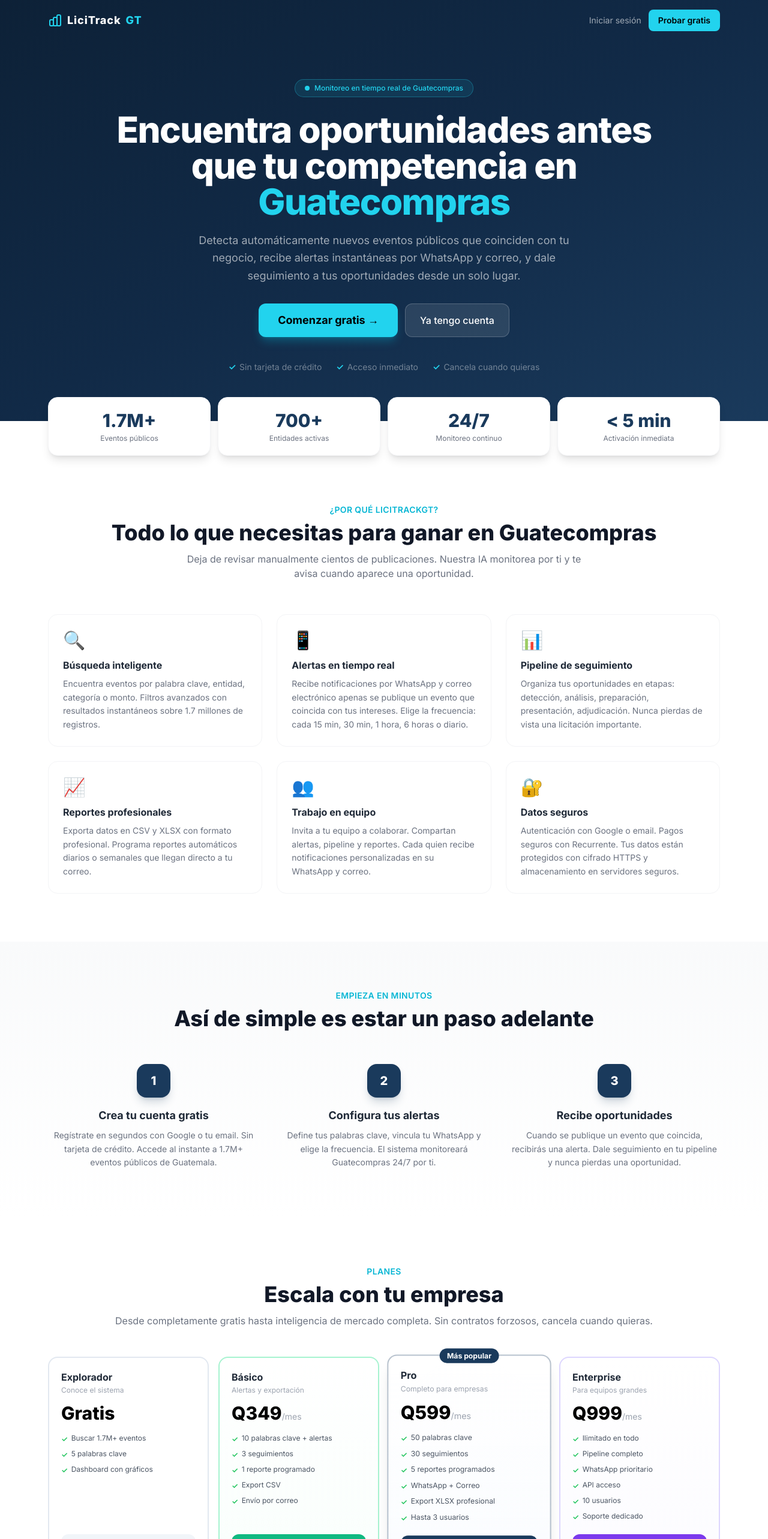
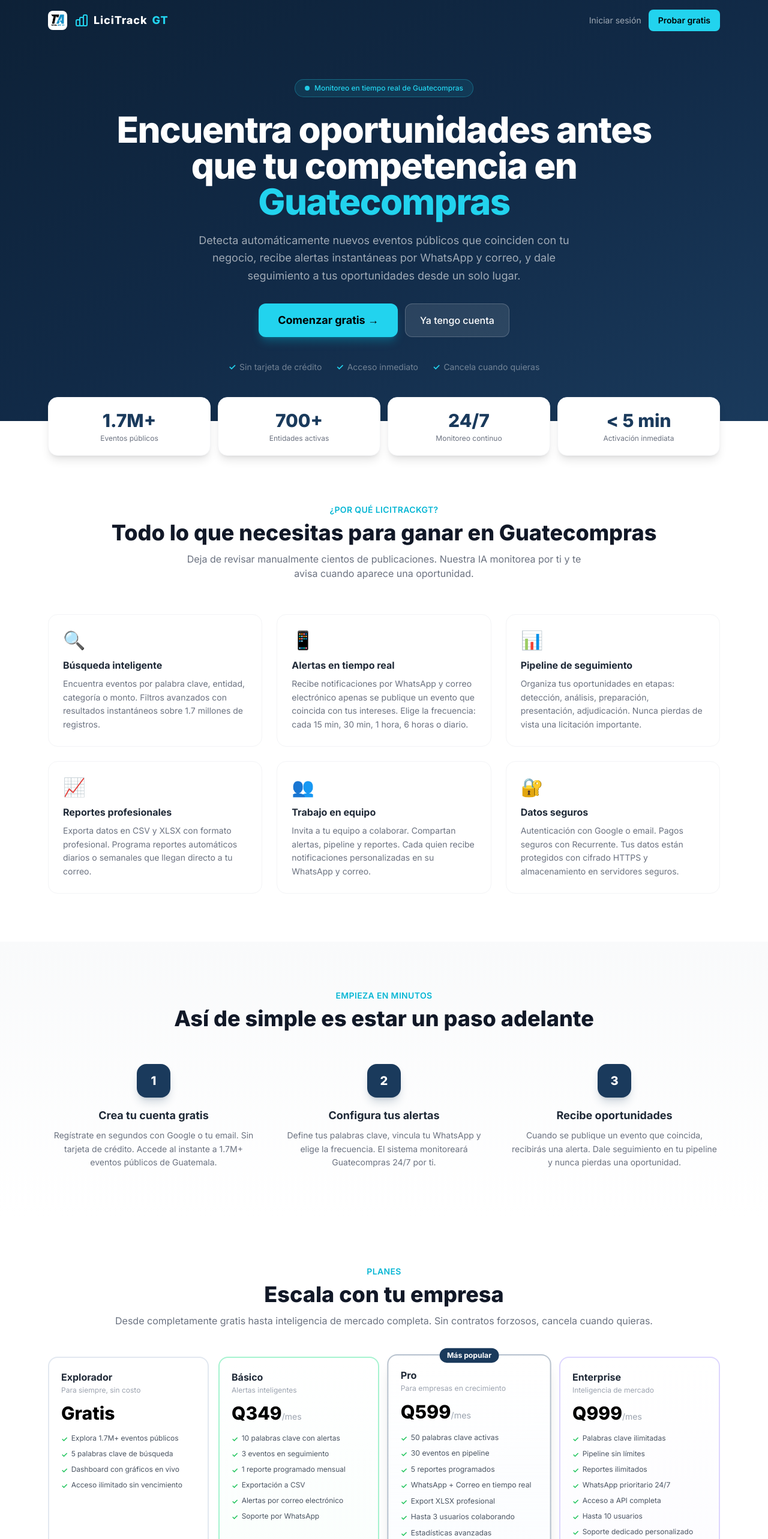
Before and after one commit to TotalAppGT/licitrackgt, a React (Vite) app in the folder frontend/: page / in a window 1280 px wide. Shown: the top 2566 px of the page at 60% size. Built offline with nearby package versions, Linux system fonts and the light colour scheme.

Commit message:
feat: logo TotalAppGT, soporte 58303182, planes wow, gratis para siempre

```diff
--- a/frontend/src/pages/Login.tsx
+++ b/frontend/src/pages/Login.tsx
@@ -30,7 +30,7 @@
 
 8. CONTACTO
 Email: soporte@totalappgt.online
-WhatsApp: +502 5830 9505`
+WhatsApp: +502 5830 3182`
 
 const PRIVACIDAD = `POLÍTICA DE PRIVACIDAD
 LiciTrackGT — TotalAppGT
@@ -55,7 +55,7 @@
 
 7. CONTACTO
 Email: soporte@totalappgt.online
-WhatsApp: +502 5830 9505`
+WhatsApp: +502 5830 3182`
 
 export default function Login() {
   const { login } = useAuth()
@@ -121,10 +121,10 @@
   }
 
   const planes = [
-    { name: 'Explorador', precio: 'Gratis', color: 'slate', desc: 'Conoce el sistema', features: ['Buscar 1.7M+ eventos', '5 palabras clave', 'Dashboard con gráficos'], cta: 'Comenzar gratis' },
-    { name: 'Básico', precio: 'Q349', color: 'emerald', desc: 'Alertas y exportación', features: ['10 palabras clave + alertas', '3 seguimientos', '1 reporte programado', 'Export CSV', 'Envío por correo'], cta: 'Elegir Básico' },
-    { name: 'Pro', precio: 'Q599', color: 'navy', desc: 'Completo para empresas', popular: true, features: ['50 palabras clave', '30 seguimientos', '5 reportes programados', 'WhatsApp + Correo', 'Export XLSX profesional', 'Hasta 3 usuarios'], cta: 'Elegir Pro' },
-    { name: 'Enterprise', precio: 'Q999', color: 'violet', desc: 'Para equipos grandes', features: ['Ilimitado en todo', 'Pipeline completo', 'WhatsApp prioritario', 'API acceso', '10 usuarios', 'Soporte dedicado'], cta: 'Elegir Enterprise' },
+    { name: 'Explorador', precio: 'Gratis', color: 'slate', desc: 'Para siempre, sin costo', features: ['Explora 1.7M+ eventos públicos', '5 palabras clave de búsqueda', 'Dashboard con gráficos en vivo', 'Acceso ilimitado sin vencimiento'], cta: 'Comenzar gratis' },
+    { name: 'Básico', precio: 'Q349', color: 'emerald', desc: 'Alertas inteligentes', features: ['10 palabras clave con alertas', '3 eventos en seguimiento', '1 reporte programado mensual', 'Exportación a CSV', 'Alertas por correo electrónico', 'Soporte por WhatsApp'], cta: 'Elegir Básico' },
+    { name: 'Pro', precio: 'Q599', color: 'navy', desc: 'Para empresas en crecimiento', popular: true, features: ['50 palabras clave activas', '30 eventos en pipeline', '5 reportes programados', 'WhatsApp + Correo en tiempo real', 'Export XLSX profesional', 'Hasta 3 usuarios colaborando', 'Estadísticas avanzadas'], cta: 'Elegir Pro' },
+    { name: 'Enterprise', precio: 'Q999', color: 'violet', desc: 'Inteligencia de mercado', features: ['Palabras clave ilimitadas', 'Pipeline sin límites', 'Reportes ilimitados', 'WhatsApp prioritario 24/7', 'Acceso a API completa', 'Hasta 10 usuarios', 'Soporte dedicado personalizado', 'Onboarding guiado para tu equipo'], cta: 'Elegir Enterprise' },
   ]
 
   const colorMap: Record<string, string> = {
@@ -218,9 +218,12 @@
       {/* HERO */}
       <div className="bg-gradient-to-br from-[#0d2137] via-[#112a47] to-[#1a3a5c] text-white">
         <header className="max-w-6xl mx-auto px-4 py-4 flex items-center justify-between">
-          <div className="flex items-center gap-2 text-lg font-extrabold tracking-wider">
+          <div className="flex items-center gap-3">
+            <img src="/totalapp-logo.jpg" alt="TotalAppGT" className="h-8 w-8 rounded-lg object-cover" />
+            <div className="flex items-center gap-2 text-lg font-extrabold tracking-wider">
             <svg className="w-6 h-6 text-cyan-400" fill="none" stroke="currentColor" viewBox="0 0 24 24"><path strokeLinecap="round" strokeLinejoin="round" strokeWidth={2} d="M9 19v-6a2 2 0 00-2-2H5a2 2 0 00-2 2v6a2 2 0 002 2h2a2 2 0 002-2zm0 0V9a2 2 0 012-2h2a2 2 0 012 2v10m-6 0a2 2 0 002 2h2a2 2 0 002-2m0 0V5a2 2 0 012-2h2a2 2 0 012 2v14a2 2 0 01-2 2h-2a2 2 0 01-2-2z" /></svg>
             LiciTrack<span className="text-cyan-400">GT</span>
+            </div>
           </div>
           <div className="flex items-center gap-3">
             <button onClick={() => setView('login')} className="text-sm text-white/60 hover:text-white transition">Iniciar sesión</button>
@@ -364,9 +367,14 @@
         <div className="max-w-6xl mx-auto px-4 py-12">
           <div className="grid md:grid-cols-3 gap-8 mb-8">
             <div>
-              <div className="flex items-center gap-2 text-lg font-extrabold mb-3">
-                <svg className="w-6 h-6 text-cyan-400" fill="none" stroke="currentColor" viewBox="0 0 24 24"><path strokeLinecap="round" strokeLinejoin="round" strokeWidth={2} d="M9 19v-6a2 2 0 00-2-2H5a2 2 0 00-2 2v6a2 2 0 002 2h2a2 2 0 002-2zm0 0V9a2 2 0 012-2h2a2 2 0 012 2v10m-6 0a2 2 0 002 2h2a2 2 0 002-2m0 0V5a2 2 0 012-2h2a2 2 0 012 2v14a2 2 0 01-2 2h-2a2 2 0 01-2-2z" /></svg>
-                LiciTrack<span className="text-cyan-400">GT</span>
+              <div className="flex items-center gap-3 mb-3">
+                <img src="/totalapp-logo.jpg" alt="TotalAppGT" className="h-8 w-8 rounded-lg object-cover" />
+                <div>
+                  <div className="flex items-center gap-2 text-lg font-extrabold">
+                    <svg className="w-6 h-6 text-cyan-400" fill="none" stroke="currentColor" viewBox="0 0 24 24"><path strokeLinecap="round" strokeLinejoin="round" strokeWidth={2} d="M9 19v-6a2 2 0 00-2-2H5a2 2 0 00-2 2v6a2 2 0 002 2h2a2 2 0 002-2zm0 0V9a2 2 0 012-2h2a2 2 0 012 2v10m-6 0a2 2 0 002 2h2a2 2 0 002-2m0 0V5a2 2 0 012-2h2a2 2 0 012 2v14a2 2 0 01-2 2h-2a2 2 0 01-2-2z" /></svg>
+                    LiciTrack<span className="text-cyan-400">GT</span>
+                  </div>
+                </div>
               </div>
               <p className="text-sm text-white/50 leading-relaxed max-w-xs">Monitoreo inteligente de Guatecompras. Alertas en tiempo real, pipeline de seguimiento y reportes profesionales para tu empresa.</p>
             </div>
@@ -375,26 +383,23 @@
               <ul className="space-y-2 text-sm text-white/50">
                 <li><button onClick={() => navigateToLegal('terminos')} className="hover:text-white transition text-left">Términos y Condiciones</button></li>
                 <li><button onClick={() => navigateToLegal('privacidad')} className="hover:text-white transition text-left">Política de Privacidad</button></li>
-                <li><a href="https://wa.me/50258309505" target="_blank" rel="noopener" className="hover:text-white transition">Soporte WhatsApp</a></li>
+                <li><a href="https://wa.me/50258303182" target="_blank" rel="noopener" className="hover:text-white transition">Soporte WhatsApp</a></li>
                 <li><a href="mailto:soporte@totalappgt.online" className="hover:text-white transition">soporte@totalappgt.online</a></li>
               </ul>
             </div>
             <div>
               <div className="flex items-center gap-2 mb-2">
-                <div className="w-8 h-8 bg-cyan-400 rounded-lg flex items-center justify-center text-black font-extrabold text-xs">TA</div>
+                <img src="/totalapp-logo.jpg" alt="TotalAppGT" className="w-8 h-8 rounded-lg object-cover" />
                 <span className="font-semibold text-sm">TotalApp<span className="text-cyan-400">GT</span></span>
               </div>
               <p className="text-sm text-white/50 leading-relaxed">
-                LiciTrackGT es una marca de <strong className="text-white/70">TotalAppGT</strong>, propiedad de <strong className="text-white/70">Daniel Martinez</strong>.
-              </p>
-              <p className="text-xs text-white/30 mt-2">
-                Soluciones tecnológicas inteligentes para empresas guatemaltecas.
+                LiciTrackGT es una marca de <strong className="text-white/70">TotalAppGT</strong>. Soluciones tecnologicas inteligentes para empresas guatemaltecas.
               </p>
             </div>
           </div>
           <hr className="border-white/10 mb-6" />
           <p className="text-center text-xs text-white/30">
-            &copy; {new Date().getFullYear()} TotalAppGT — Daniel Martinez. Todos los derechos reservados.
+            &copy; {new Date().getFullYear()} TotalAppGT. Todos los derechos reservados.
           </p>
         </div>
       </footer>
```
Also changed, not shown: frontend/public/totalapp-logo.jpg (added).
